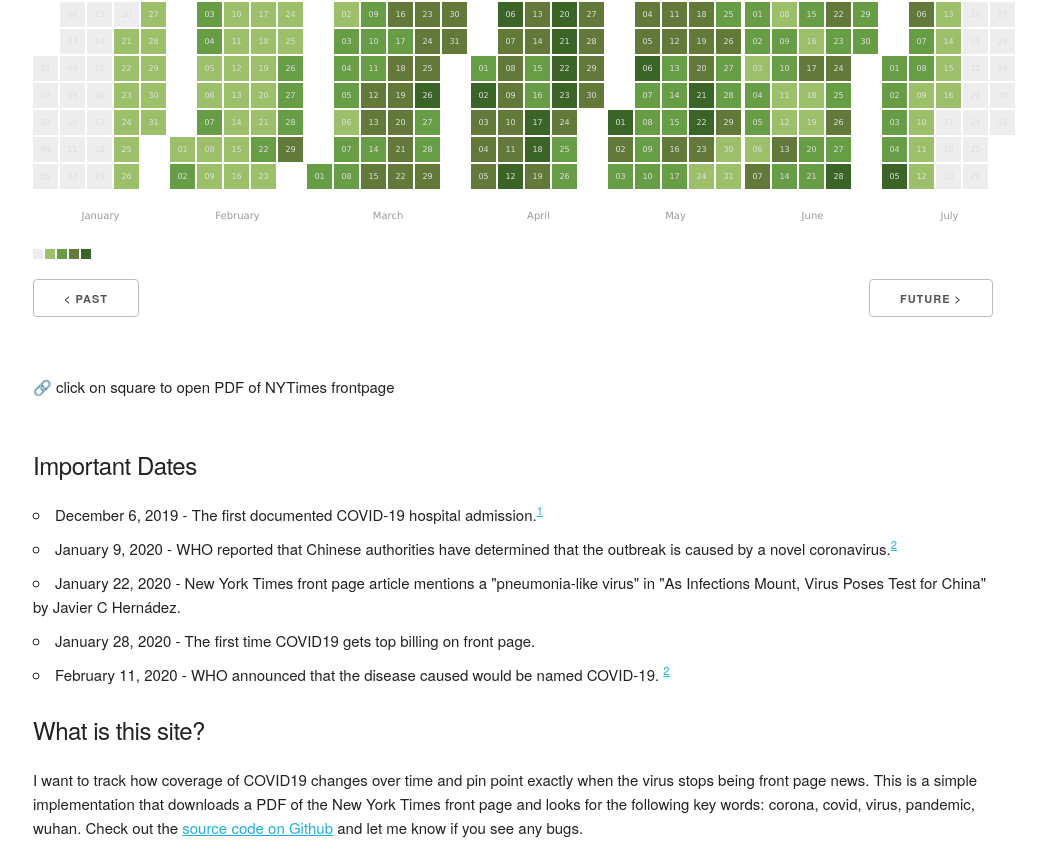
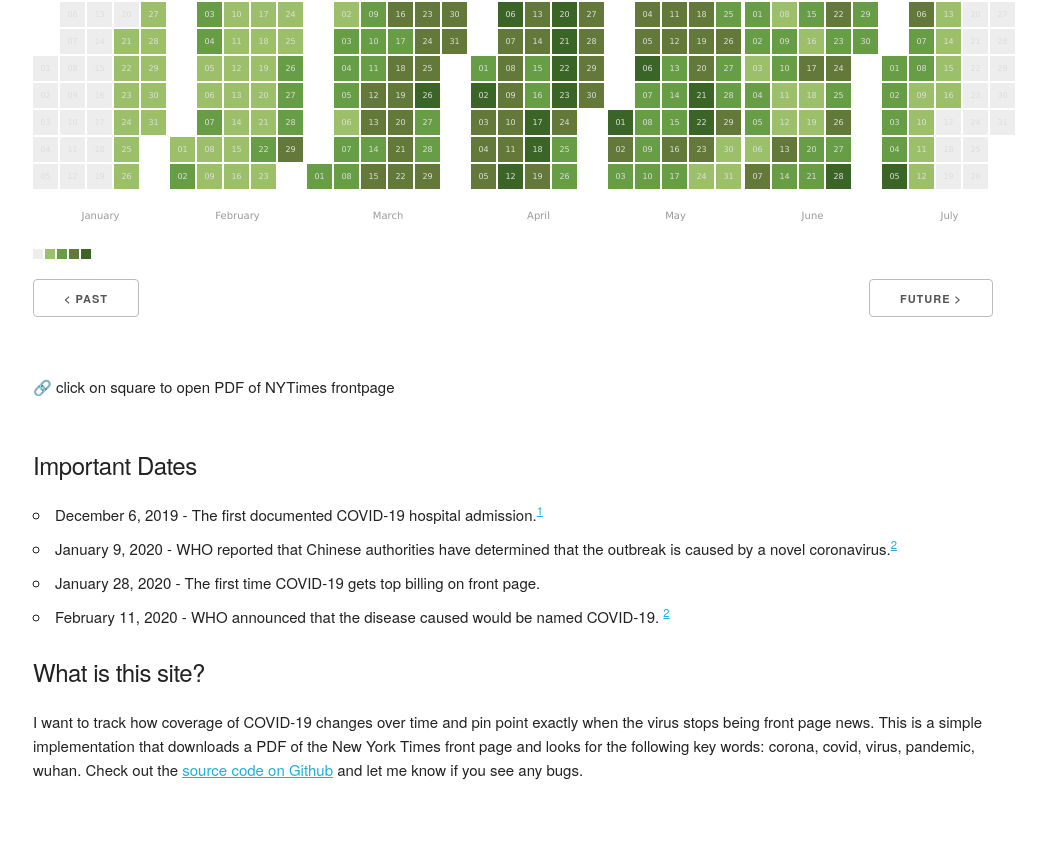
Before and after one commit to eddietejeda/nytimes-covid-frontpage, a website: page index.html in a window 1280 px wide. Shown: the part 119-984 px from the top of the page, without its empty margins (127-1173 px from the left). After the commit the page ends 926 px from the top, so only its background shows below. Drawn offline with Linux system fonts and the light colour scheme.

Commit message:
remove event from timeline

```diff
--- a/index.html
+++ b/index.html
@@ -25,7 +25,7 @@
   <div class="container">
     <div class="row" style="margin-top: 5%">
       <div class="column" style="margin-top: 0%;">
-        <h2>COVID19 mentions on the NYTimes front page</h2>
+        <h2>COVID-19 mentions on the NYTimes front page</h2>
         <div id="cal"></div>
       </div>
 
@@ -46,14 +46,13 @@
         <ul>
           <li>December 6, 2019 - The first documented COVID-19 hospital admission.<sup><a href="https://en.wikipedia.org/wiki/Timeline_of_the_COVID-19_pandemic">1</a></sup></li>
           <li>January 9, 2020 - WHO reported that Chinese authorities have determined that the outbreak is caused by a novel coronavirus.<sup><a href="https://www.who.int/news-room/detail/29-06-2020-covidtimeline">2</a></sup></li>
-          <li>January 22, 2020 - New York Times front page article mentions a "pneumonia-like virus" in "As Infections Mount, Virus Poses Test for China" by Javier C Hernádez.</li>
-          <li>January 28, 2020 - The first time COVID19 gets top billing on front page.</li>
+          <li>January 28, 2020 - The first time COVID-19 gets top billing on front page.</li>
           <li>February 11, 2020 - WHO announced that the disease caused would be named COVID-19. <sup><a href="https://www.who.int/news-room/detail/29-06-2020-covidtimeline">2</a></sup></li>
         </ul>
 
 
         <h5>What is this site?</h5>
-        <p>I want to track how coverage of COVID19 changes over time and pin point exactly when the virus stops being front page news. This is a simple implementation that downloads a PDF of the New York Times front page and looks for the following key words: corona, covid, virus, pandemic, wuhan. Check out the <a href="https://github.com/eddietejeda/nytimes-covid-frontpage/">source code on Github</a> and let me know if you see any bugs.
+        <p>I want to track how coverage of COVID-19 changes over time and pin point exactly when the virus stops being front page news. This is a simple implementation that downloads a PDF of the New York Times front page and looks for the following key words: corona, covid, virus, pandemic, wuhan. Check out the <a href="https://github.com/eddietejeda/nytimes-covid-frontpage/">source code on Github</a> and let me know if you see any bugs.
       </div>
     </div>
   </div>
```
